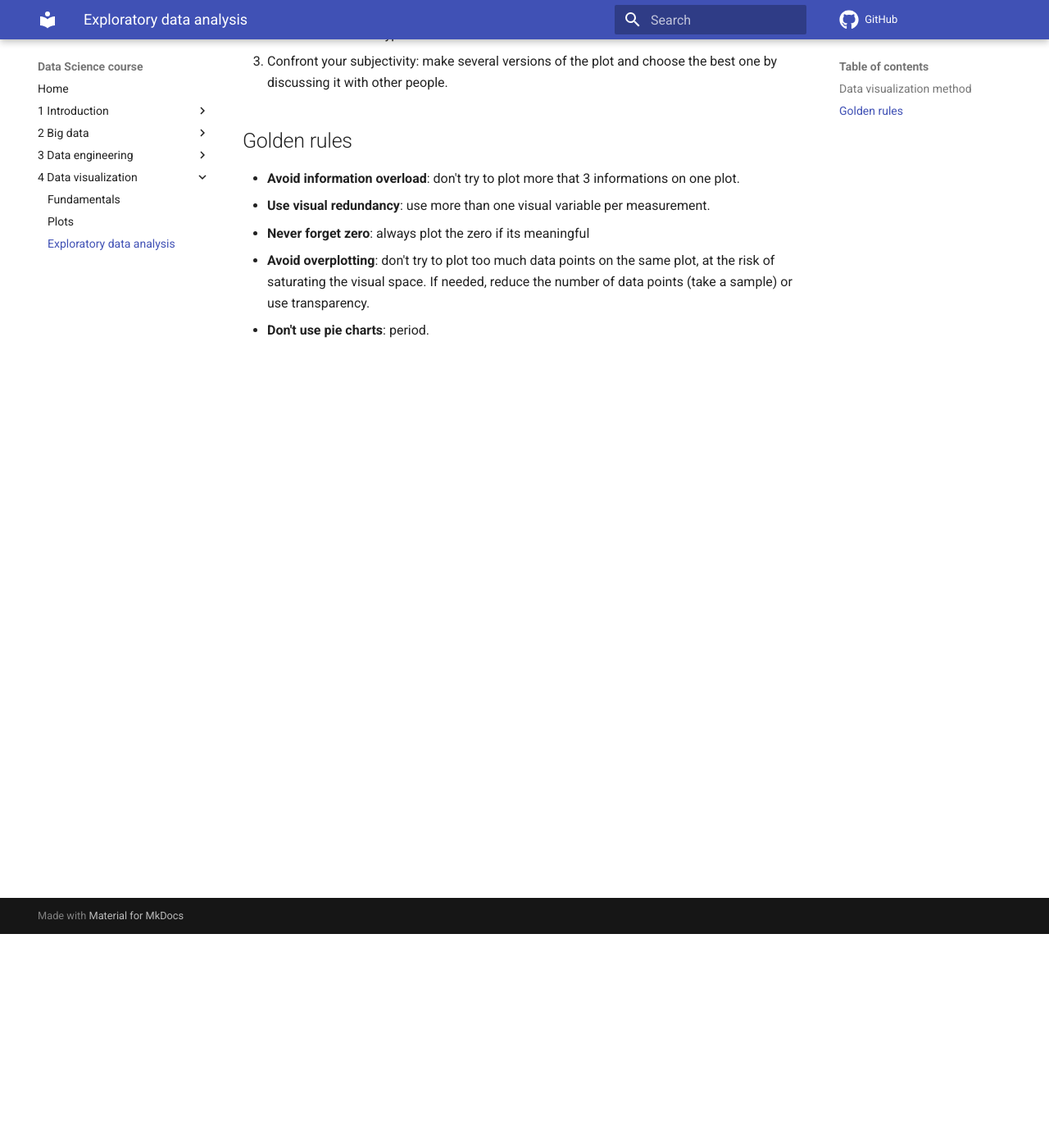
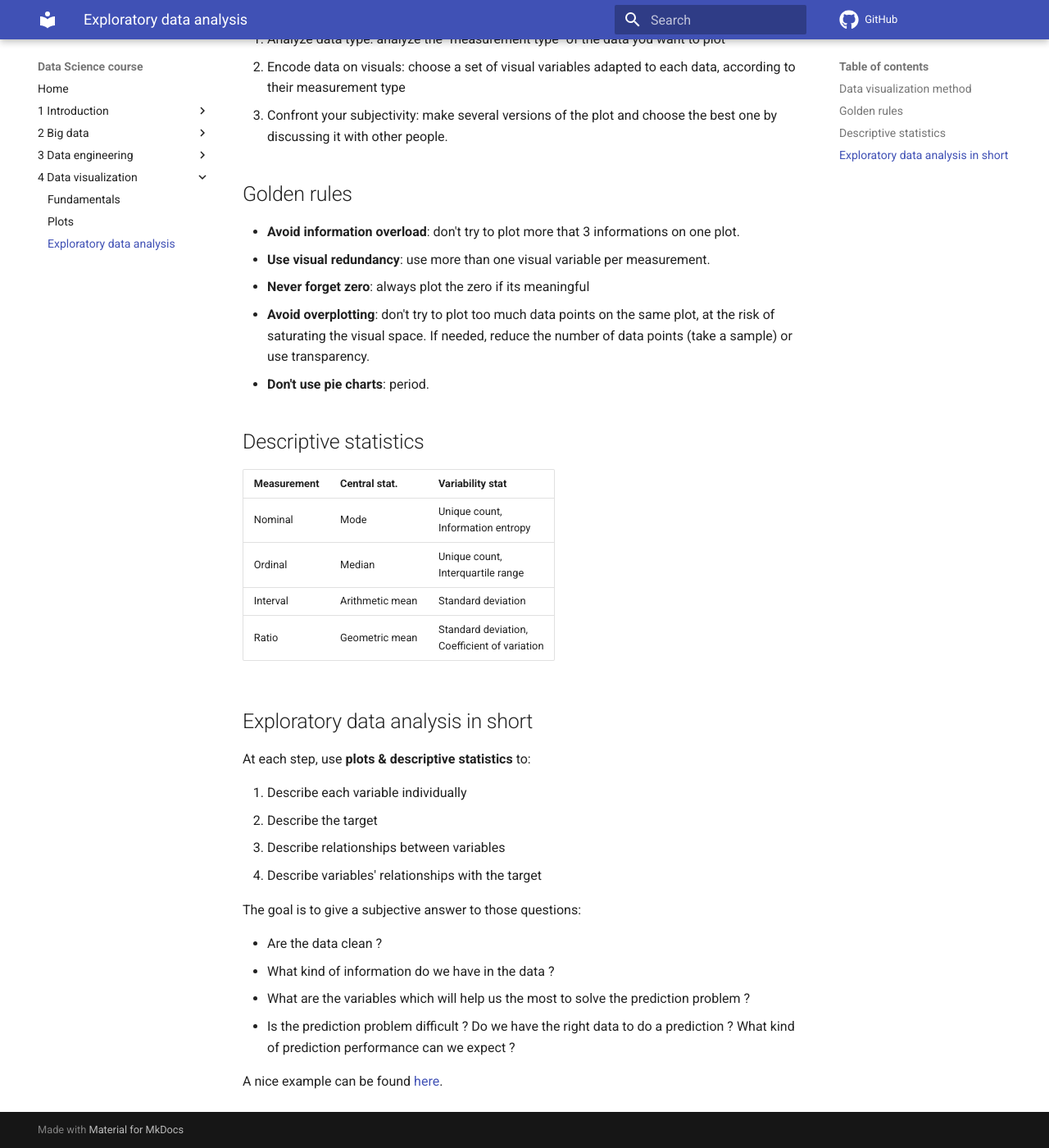
Before and after one commit to ML-boot-camp/sessions, an MkDocs documentation site: the page built from docs/4-Data-visualization/3-exploratory-data-analysis.md, in a window 1280 px wide and 1400 px high, scrolled down 261 px. Shown: the whole window at 82% size. Built offline with MkDocs 1.6.1 and Material for MkDocs 9.7.7, drawn with Linux system fonts in a browser that asks for light colours; a script that is not in the unit is left out; comment, search, counter and statistics services are not loaded; some of the changed text lies outside the part shown.

Commit message:
data_viz

```diff
--- a/docs/4-Data-visualization/3-exploratory-data-analysis.md
+++ b/docs/4-Data-visualization/3-exploratory-data-analysis.md
@@ -1,4 +1,6 @@
 # Exploratory data analysis
+
+> This section is still a Work In Progress.
 
 ## Data visualization method
 
@@ -13,3 +15,30 @@
 - **Never forget zero**: always plot the zero if its meaningful
 - **Avoid overplotting**: don't try to plot too much data points on the same plot, at the risk of saturating the visual space. If needed, reduce the number of data points (take a sample) or use transparency.
 - **Don't use pie charts**: period.
+
+## Descriptive statistics
+
+| Measurement | Central stat.   | Variability stat                                 |
+| ----------- | --------------- | ------------------------------------------------ |
+| Nominal     | Mode            | Unique count, <br>Information entropy            |
+| Ordinal     | Median          | Unique count, <br>Interquartile range            |
+| Interval    | Arithmetic mean | Standard deviation                               |
+| Ratio       | Geometric mean  | Standard deviation, <br>Coefficient of variation |
+
+## Exploratory data analysis in short
+
+At each step, use **plots & descriptive statistics** to:
+
+1. Describe each variable individually
+1. Describe the target
+1. Describe relationships between variables
+1. Describe variables' relationships with the target
+
+The goal is to give a subjective answer to those questions:
+
+- Are the data clean ?
+- What kind of information do we have in the data ?
+- What are the variables which will help us the most to solve the prediction problem ?
+- Is the prediction problem difficult ? Do we have the right data to do a prediction ? What kind of prediction performance can we expect ?
+
+A nice example can be found [here](https://www.shriramjaju.page/2017-03-26-DAND-titanic/).
```
